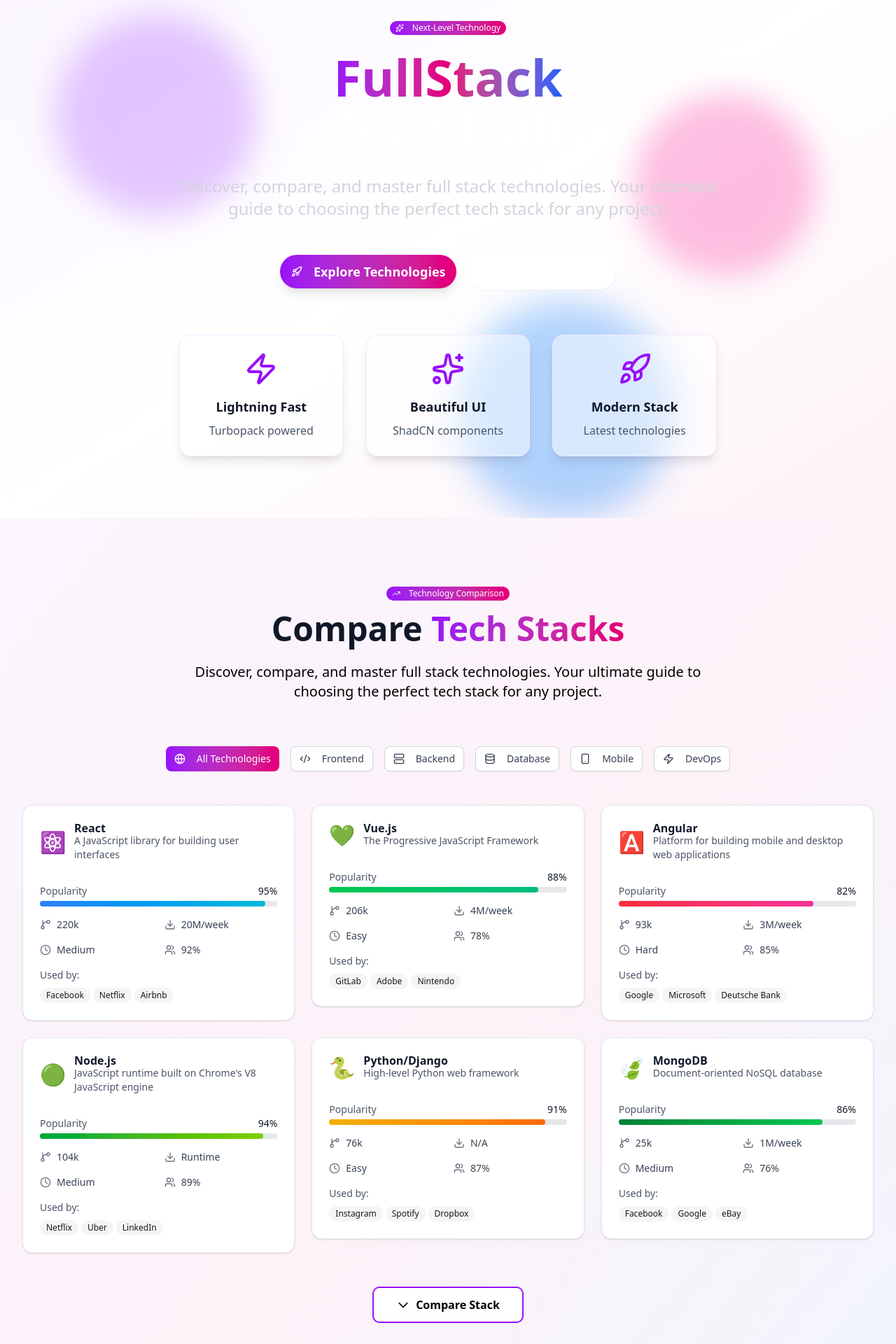
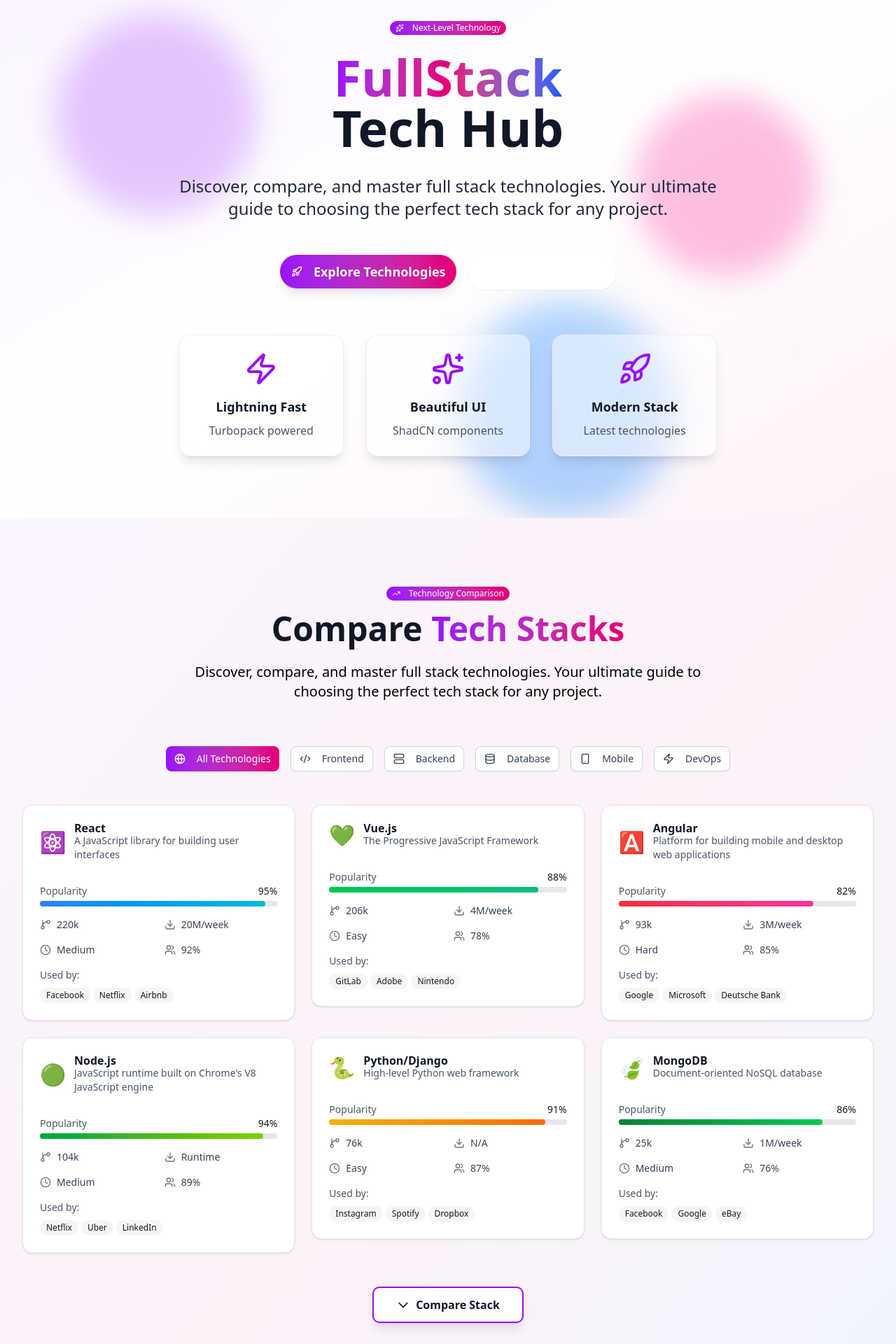
Before and after one commit to MEHFUZ-dev/react-tool, a Next.js app: page / in a window 1280 px wide. Shown: the part 60-1980 px from the top of the page at 70% size. Built offline with nearby package versions, Linux system fonts and the light colour scheme.

Commit message:
Fix visibility issues: increase jump animation, make Tech Hub visible, darken text, improve Compare Stack button

```diff
--- a/src/components/features-section.tsx
+++ b/src/components/features-section.tsx
@@ -109,10 +109,15 @@
                 transition: { duration: 0.3 }
               }}
               whileTap={{
-                scale: 0.95,
-                y: -20,
-                rotate: [0, 10, -10, 0],
-                transition: { duration: 0.2 }
+                scale: 0.9,
+                y: -50,
+                rotate: [0, 15, -15, 0],
+                transition: {
+                  duration: 0.4,
+                  type: "spring",
+                  stiffness: 300,
+                  damping: 10
+                }
               }}
               whileDrag={{
                 scale: 1.1,
--- a/src/components/hero-section.tsx
+++ b/src/components/hero-section.tsx
@@ -71,11 +71,11 @@
             FullStack
           </span>
           <br />
-          <span className="text-white">Tech Hub</span>
+          <span className="text-gray-900">Tech Hub</span>
         </motion.h1>
 
         <motion.p
-          className="text-xl md:text-2xl text-gray-300 text-center mb-12 max-w-3xl mx-auto"
+          className="text-xl md:text-2xl text-gray-800 text-center mb-12 max-w-3xl mx-auto"
           initial={{ opacity: 0, y: 20 }}
           animate={{ opacity: 1, y: 0 }}
           transition={{ duration: 0.8, delay: 0.2 }}
--- a/src/components/tech-comparison.tsx
+++ b/src/components/tech-comparison.tsx
@@ -563,7 +563,7 @@
           <div className="text-center mb-12">
             <button
               onClick={() => setShowAll(!showAll)}
-              className="group relative bg-white border-2 border-purple-600 hover:bg-gradient-to-r hover:from-purple-600 hover:to-pink-600 text-black hover:text-white px-8 py-3 rounded-lg font-semibold transition-all duration-300 transform hover:scale-105 flex items-center gap-2 mx-auto overflow-hidden"
+              className="group relative bg-white border-2 border-purple-600 hover:bg-gradient-to-r hover:from-purple-600 hover:to-pink-600 text-gray-900 hover:text-white px-8 py-3 rounded-lg font-bold transition-all duration-300 transform hover:scale-105 flex items-center gap-2 mx-auto overflow-hidden shadow-lg"
             >
               {showAll ? (
                 <>
```
